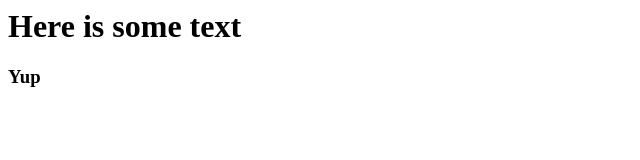
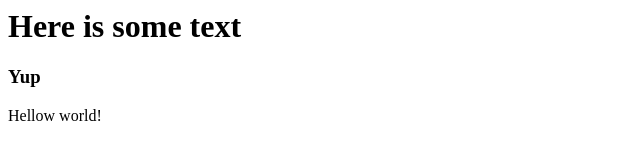
Before and after one commit to mmeigooni/sandbox, a plain HTML site: page index.html in a window 1280 px wide. Shown: the whole page, without its empty margins (0-640 px from the left). Drawn offline with Linux system fonts and the light colour scheme.

Commit message:
changes to p tag

```diff
--- a/index.html
+++ b/index.html
@@ -5,6 +5,7 @@
 <body>
 	<h1>Here is some text</h1>
 	<h3>Yup</h3>
+	<p>Hellow world!</p>
 
 </body>
 </html>
```
